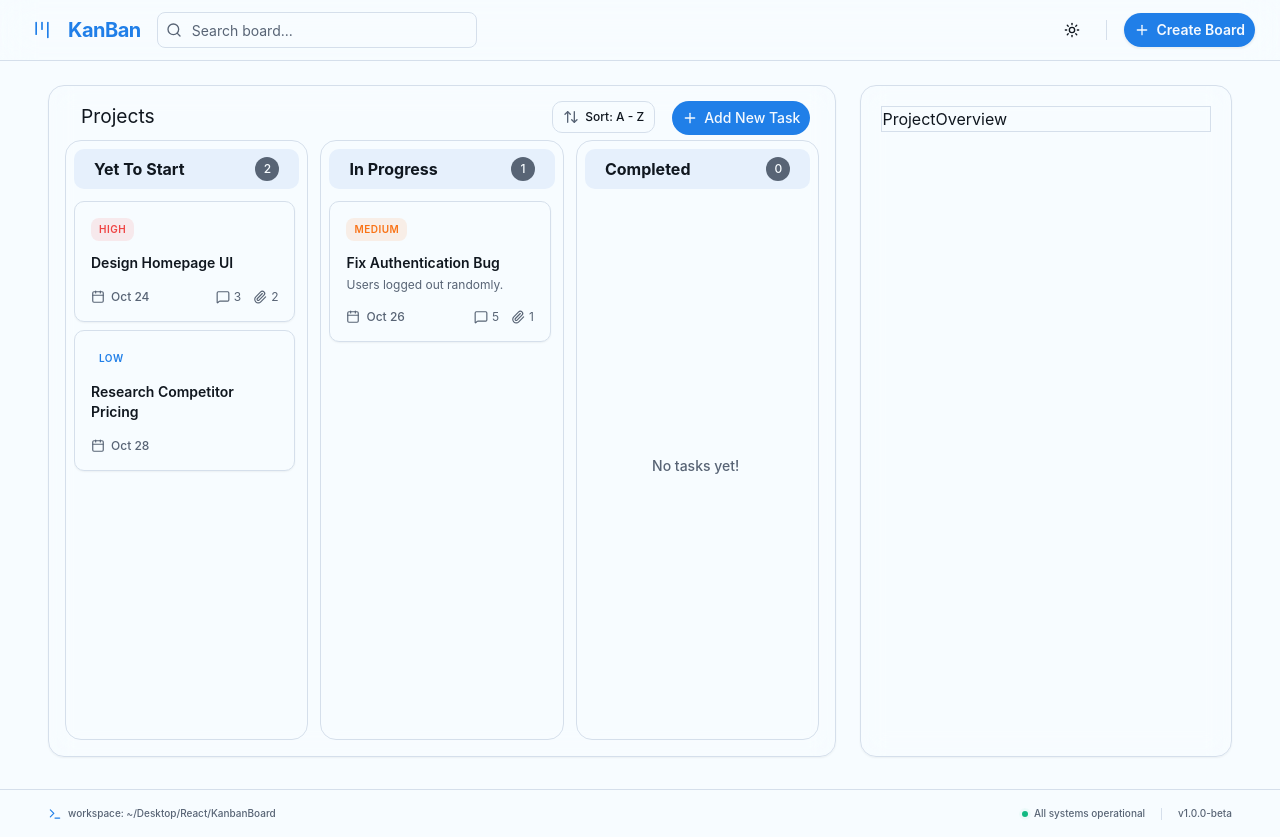
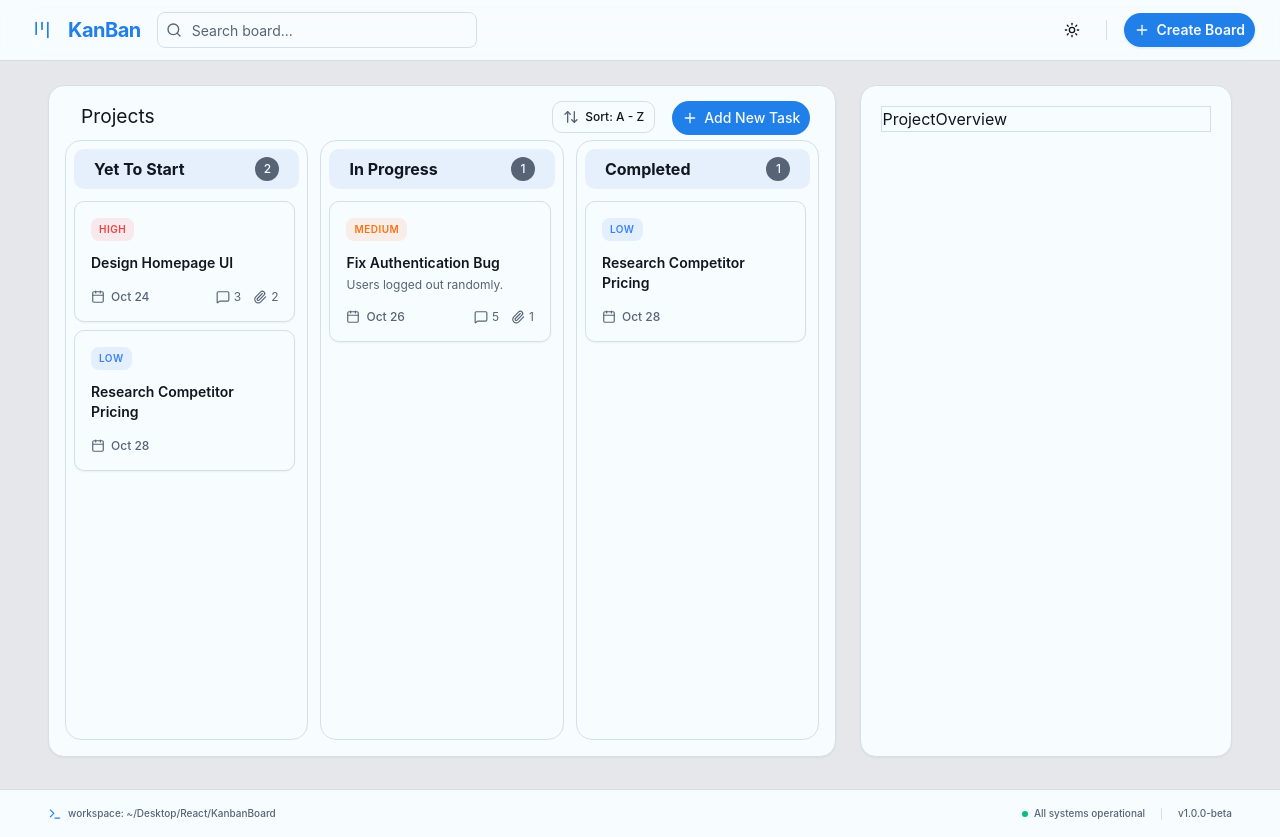
Before and after one commit to julianver200/KanbanBoard, a React (Vite) app: page / in a window 1280 px wide. Built offline with nearby package versions, Linux system fonts and the light colour scheme.

Commit message:
Adjust bg in main in light mode

```diff
--- a/src/components/layout/Header.tsx
+++ b/src/components/layout/Header.tsx
@@ -11,10 +11,10 @@ const Header = () => {
     return (
         <header className="sticky top-0 z-50 w-full border-b border-border/80 bg-background/50 backdrop-blur-lg py-3">
             {/* Added w-full and mx-auto so the container stretches, allowing ml-auto to work */}
-            <div className="flex w-full items-center px-6  gap-4">
+            <div className="flex w-full items-center px-6  gap-4 max-w-7xl mx-auto">
 
                 {/* Left: Logo */}
-                <div className="flex items-center">
+                <div className="flex items-center justify-center ">
                     <div className="flex h-9 w-9 items-center justify-center rounded-lg bg-primary/10 text-primary">
                         <Kanban className="h-5 w-5" />
                     </div>
--- a/src/components/layout/Main.tsx
+++ b/src/components/layout/Main.tsx
@@ -3,19 +3,24 @@ import ProjectOverview from "../main-card/ProjectOverview"
 
 const Main = () => {
   return (
-    <main className="relative min-h-[calc(100vh-4.5rem)] w-full overflow-hidden bg-background px-4 py-6 md:px-8 lg:px-12">
+    // FIXED: Changed bg-background/5 to bg-slate-50 (or use bg-muted/40) for a softer, slightly darker light mode canvas.
+    <main className="relative min-h-[calc(100vh-4.5rem)] w-full overflow-hidden bg-gray-200 dark:bg-background px-4 py-6 md:px-8 lg:px-12">
+
       {/* Ambient background glows for visual richness */}
-      <div className="pointer-events-none absolute -left-40 -top-40 h-96 w-96 rounded-full bg-primary/8 blur-3xl dark:bg-primary/5" />
-      <div className="pointer-events-none absolute -right-40 -bottom-40 h-[28rem] w-[28rem] rounded-full bg-chart-2/8 blur-3xl dark:bg-chart-2/4" />
+      <div className="pointer-events-none absolute -left-40 -top-40 h-96 w-96 rounded-full bg-primary/10 blur-3xl dark:bg-primary/5" />
+      <div className="pointer-events-none absolute -right-40 -bottom-40 h-[28rem] w-[28rem] rounded-full bg-chart-2/10 blur-3xl dark:bg-chart-2/4" />
 
       <div className="relative mx-auto flex max-w-[1600px] flex-col gap-6 lg:flex-row">
+
         {/* Left Column: Kanban Board */}
-        <section className="w-full lg:w-[68%] rounded-2xl border border-border bg-card/50 backdrop-blur-md p-4 shadow-sm transition-all duration-300 hover:shadow-md dark:bg-card/20">
+        {/* FIXED: Changed bg-card/50 to solid `bg-card` for light mode, kept glassmorphism (`dark:bg-card/20`) for dark mode */}
+        <section className="w-full lg:w-[68%] rounded-2xl border border-border bg-card dark:bg-card/20 backdrop-blur-md p-4 shadow-sm transition-all duration-300 hover:shadow-md">
           <Project />
         </section>
 
         {/* Right Column: Dashboard Panel */}
-        <section className="w-full lg:w-[32%] rounded-2xl border border-border bg-card/50 backdrop-blur-md p-5 shadow-sm transition-all duration-300 hover:shadow-md dark:bg-card/20">
+        {/* FIXED: Applied the same solid card treatment here */}
+        <section className="w-full lg:w-[32%] rounded-2xl border border-border bg-card dark:bg-card/20 backdrop-blur-md p-5 shadow-sm transition-all duration-300 hover:shadow-md">
           <ProjectOverview />
         </section>
       </div>
--- a/src/components/main-card/Project.tsx
+++ b/src/components/main-card/Project.tsx
@@ -24,7 +24,9 @@ const mockBoards: Board[] = [
   {
     name: "Completed",
     createdAt: new Date(),
-    tasks: []
+    tasks: [
+        { id: "TASK-2", title: "Research Competitor Pricing", priority: "Low", comments: 0, attachments: 0, dueDate: "Oct 28" }
+    ]
   }
 ];
 
--- a/src/components/main-card/project-card/TaskCards.tsx
+++ b/src/components/main-card/project-card/TaskCards.tsx
@@ -20,12 +20,12 @@ const TaskCards = ({ tasks}: { tasks?: Task[] }) => {
   const getPriorityColor = (priority: string) => {
     switch (priority) {
       case "High":
-        // Added bg-red-500/10 (or bg-destructive/20) for the background!
         return "bg-red-500/10 text-red-500 dark:bg-red-500/20";
       case "Medium":
         return "bg-orange-500/10 text-orange-500 dark:bg-orange-500/20";
       case "Low":
-        return "bg-primary/10 text-primary";
+        // FIXED: Added blue background and text colors!
+        return "bg-blue-500/10 text-blue-500 dark:bg-blue-500/20";
       default:
         return "bg-muted text-muted-foreground";
     }
```
